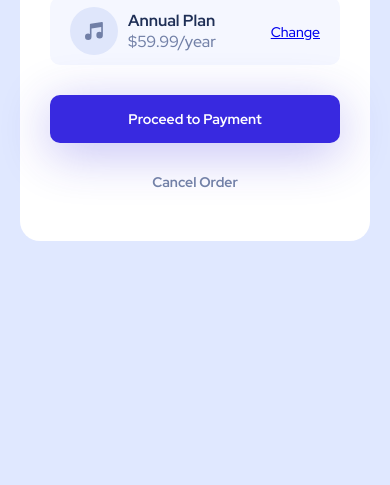
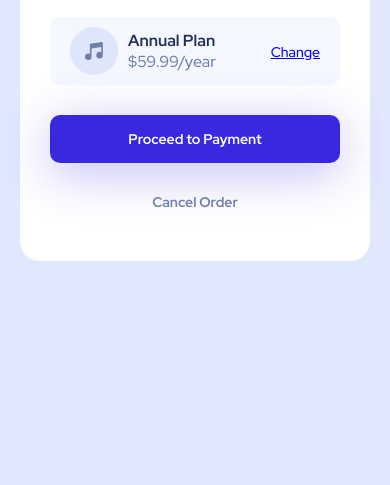
Before and after one commit to jurnwebdev/order-summary, a plain HTML site: page index.html in a window 390 px wide. Shown: the part 359-844 px from the top of the page. Drawn offline with Linux system fonts and the light colour scheme.

Commit message:
css to centralize the order box.

```diff
--- a/responsive.css
+++ b/responsive.css
@@ -2,9 +2,6 @@
     body{
         background-image: url(/images/pattern-background-mobile.svg);
         height: 100%;
-        display: flex;
-        justify-content: center;
-        align-items: center;
     }
 
     .order-summary{
@@ -12,6 +9,7 @@
         height: 600px;
         border-radius: 20px;
         background-color: white;
+        margin-top: 20px;
         margin-bottom: 0px;
     }
 
```
